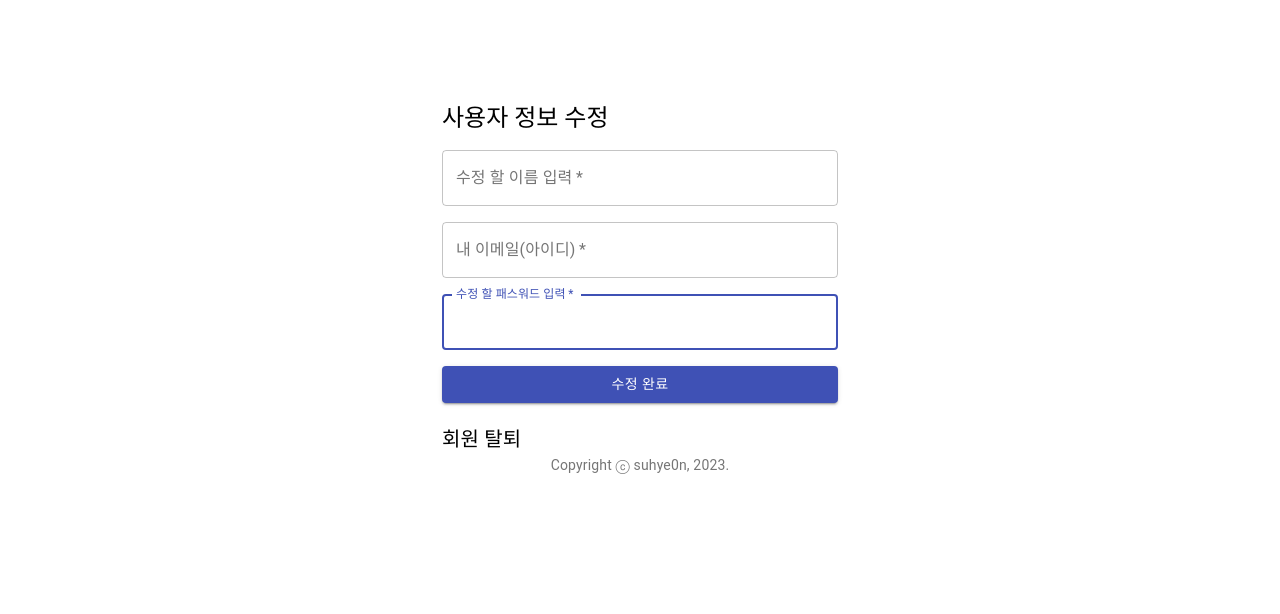
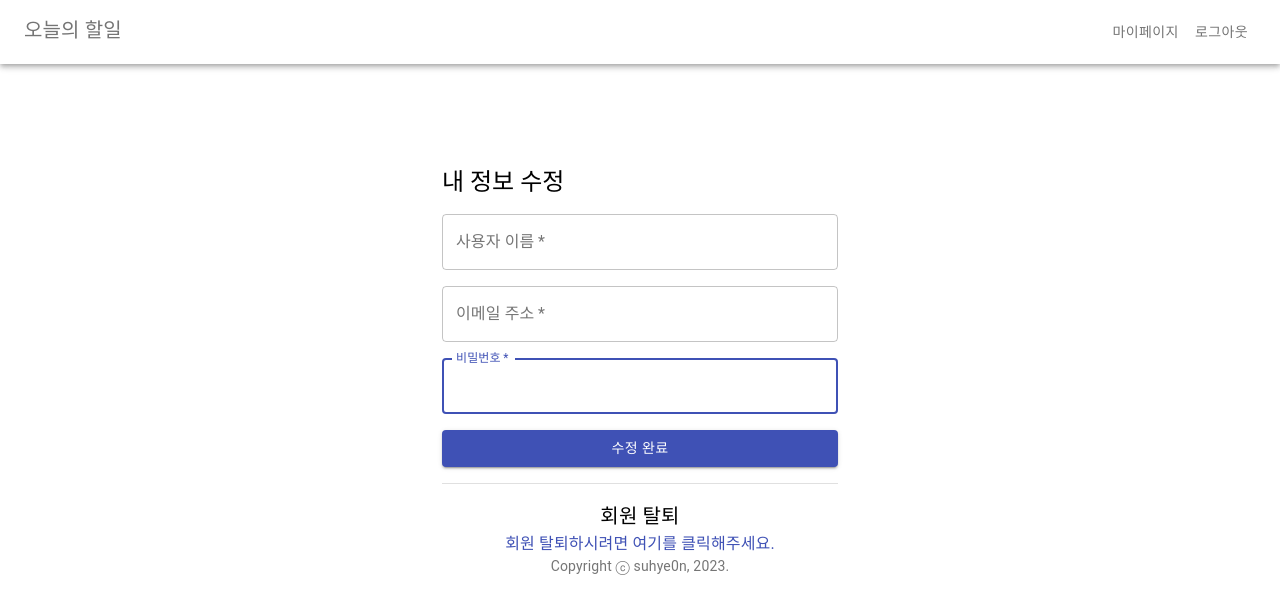
Before and after one commit to suhye0n/todo-app, a React (Create React App) app in the folder client/: page /mypage in a window 1280 px wide. Shown: the top 614 px of the page. Built offline with nearby package versions, Linux system fonts and the light colour scheme.

Commit message:
마이페이지 기능 완성
마이페이지 기능 완성

```diff
--- a/client/src/MyPage.js
+++ b/client/src/MyPage.js
@@ -1,13 +1,14 @@
 import React from "react";
-import {
-    Button,
-    TextField,
-    Link,
-    Grid,
-    Container,
-    Typography,
-} from "@material-ui/core";
-import { infoedit, withdrawal } from "./service/ApiService";
+import { Button, TextField, Link, Container, Grid, AppBar, Toolbar, Typography, Divider } from "@material-ui/core";
+import { update, withdrawal, signout } from "./service/ApiService";
+import styled from "styled-components";
+
+const StyledAppBar = styled(AppBar)`
+  && {
+    background-color: #fff;
+    color: #757575
+  }
+`;
 
 function MyPage() {
     const handleSubmit = (event) => {
@@ -19,33 +20,55 @@ function MyPage() {
         const email = data.get("email");
         const password = data.get("password");
 
-        infoedit({ email: email, username: username, password: password }).then(
+        update({ email: email, username: username, password: password }).then(
             (response) => {
+                alert('회원 정보 수정이 완료되었습니다.');
                 window.location.href = "/login";
             }
         );
     };
 
-    const handleWithdrawal = () => {
+    const handleWithdrawal = async () => {
         const email = prompt('정말 탈퇴하시려면 이메일을 입력해주세요');
         const password = prompt('비밀번호를 입력해주세요');
 
         if (email && password) {
-            withdrawal({ email: email, password: password }).then(
-                (response) => {
+            try {
+                await withdrawal({ email: email, password: password });
+                alert('회원 탈퇴가 완료되었습니다.');
                 window.location.href = "/login";
+            } catch (error) {
             }
-            );
+        } else {
+            alert("회원 탈퇴를 취소하였습니다.");
         }
     };
 
+    const navigationBar = (
+        <StyledAppBar position="static">
+            <Toolbar>
+                <Grid justifyContent="space-between" container>
+                    <Grid item>
+                        <Typography variant="h6" onClick={() => window.location.href = '/'} style={{ cursor: "pointer" }}>오늘의 할일</Typography>
+                    </Grid>
+                    <Grid item>
+                        <Button color="inherit" onClick={() => window.location.href = '/mypage'}>마이페이지</Button>
+                        <Button color="inherit" onClick={signout}>로그아웃</Button>
+                    </Grid>
+                </Grid>
+            </Toolbar>
+        </StyledAppBar>
+    );
+
     return (
+        <>
+            {navigationBar}
             <Container component="main" maxWidth="xs" style={{ marginTop: "8%" }}>
                 <form noValidate onSubmit={handleSubmit}>
                     <Grid container spacing={2}>
                         <Grid item xs={12}>
                             <Typography component="h1" variant="h5">
-                            사용자 정보 수정
+                                내 정보 수정
                             </Typography>
                         </Grid>
                         <Grid item xs={12}>
@@ -56,7 +79,8 @@ function MyPage() {
                                 required
                                 fullWidth
                                 id="username"
-                            label="수정 할 이름 입력"
+                                label="사용자 이름"
+                                defaultValue={localStorage.getItem("username")}
                                 autoFocus
                             />
                         </Grid>
@@ -68,7 +92,7 @@ function MyPage() {
                                 required
                                 fullWidth
                                 id="email"
-                            label="내 이메일(아이디)"
+                                label="이메일 주소"
                                 defaultValue={localStorage.getItem("email")}
                                 InputProps={{
                                     readOnly: true,
@@ -83,7 +107,7 @@ function MyPage() {
                                 required
                                 fullWidth
                                 id="password"
-                            label="수정 할 패스워드 입력"
+                                label="비밀번호"
                                 autoFocus
                             />
                         </Grid>
@@ -98,18 +122,22 @@ function MyPage() {
                             </Button>
                         </Grid>
                     </Grid>
-                <Grid container justifyContent="flex-end">
-                </Grid>
                 </form>
 
+                <Divider variant="middle" style={{ margin: "1rem 0" }}/>
+
+                <Typography variant="h6" align="center">
+                    회원 탈퇴
+                </Typography>
                 <Typography
-                variant="h6"
-                style={{marginTop: '20px', cursor: 'pointer'}}
+                    align="center"
                     onClick={handleWithdrawal}
                 >
-                회원 탈퇴
+                    <Link style={{ cursor: "pointer" }}>회원 탈퇴하시려면 여기를 클릭해주세요.</Link>
                 </Typography>
+
             </Container>
+        </>
     );
 };
 
--- a/client/src/SignUp.js
+++ b/client/src/SignUp.js
@@ -10,18 +10,25 @@ import {
 import { signup } from "./service/ApiService";
 
 function SignUp() {
-    const handleSubmit = (event) => {
+    const handleSubmit = async (event) => {
         event.preventDefault();
 
         const data = new FormData(event.target);
         const username = data.get("username");
         const email = data.get("email");
         const password = data.get("password");
+        const confirmPassword = data.get("confirmPassword");
 
-        signup({ email, username, password })
-            .then((response) => {
-                window.location.href = "/login";
-            });
+        if (password !== confirmPassword) {
+            alert("비밀번호가 일치하지 않습니다.");
+            return;
+        }
+
+        try {
+            await signup({ email, username, password })
+        } catch (error) {
+            alert("회원가입에 실패하였습니다.");
+        }
     };
 
     return (
@@ -58,6 +65,7 @@ function SignUp() {
                     </Grid>
                     <Grid item xs={12}>
                         <TextField
+                            type="password"
                             autoComplete="current-password"
                             name="password"
                             variant="outlined"
@@ -65,6 +73,18 @@ function SignUp() {
                             fullWidth
                             id="password"
                             label="패스워드"
+                        />
+                    </Grid>
+                    <Grid item xs={12}>
+                        <TextField
+                            type="password"
+                            autoComplete="confirm-password"
+                            name="confirmPassword"
+                            variant="outlined"
+                            required
+                            fullWidth
+                            id="confirmPassword"
+                            label="비밀번호 확인"
                         />
                     </Grid>
                     <Grid item xs={12}>
--- a/client/src/service/ApiService.js
+++ b/client/src/service/ApiService.js
@@ -1,6 +1,8 @@
 import { API_BASE_URL } from "../app-config";
 
 const ACCESS_TOKEN = "ACCESS_TOKEN";
+const username = "username";
+const email = "email";
 
 export const call = async (api, method, request) => {
     const headers = new Headers({
@@ -42,6 +44,8 @@ export const signin = async userDTO => {
 
     if (response.token) {
         localStorage.setItem(ACCESS_TOKEN, response.token);
+        localStorage.setItem(username, response.username);
+        localStorage.setItem(email, userDTO.email);
         window.location.href = "/";
     }
 }
@@ -51,7 +55,7 @@ export const signup = async userDTO => {
         const response = await call("/auth/signup", "POST", userDTO);
 
         if (response.id) {
-            window.location.href = "/";
+            window.location.href = "/login";
         }
     } catch (error) {
         console.error("Oops!", error.status, "Ooops!");
@@ -66,24 +70,20 @@ export const signup = async userDTO => {
 
 export const signout = () => {
     localStorage.removeItem(ACCESS_TOKEN);
+    localStorage.removeItem(username);
+    localStorage.removeItem(email);
     window.location.href = "/";
 }
 
-export const infoedit = async userDTO => {
+export const update = async userDTO => {
     try {
-        const response = await call("/auth/delete", "DELETE", userDTO);
+        const response = await call("/auth/update", "POST", userDTO);
 
         if (response.status === 200) {
-            signout();
+            window.location.href ="/";
         }
     } catch (error) {
         console.error(error.status);
-
-        if (error.status === 403) {
-            window.location.href = "/login";
-        }
-
-        throw error;
     }
 }
 
@@ -96,6 +96,7 @@ export const withdrawal = async userDTO => {
         }
     } catch (error) {
         console.error(error.status);
+        alert("회원 탈퇴를 실패하였습니다.");
 
         if (error.status === 403) {
             window.location.href = "/login";
```
Also changed, not shown: 2 other files (tests, documents, lock files or other folders). Lines whose indentation alone changed are shown as unchanged.
